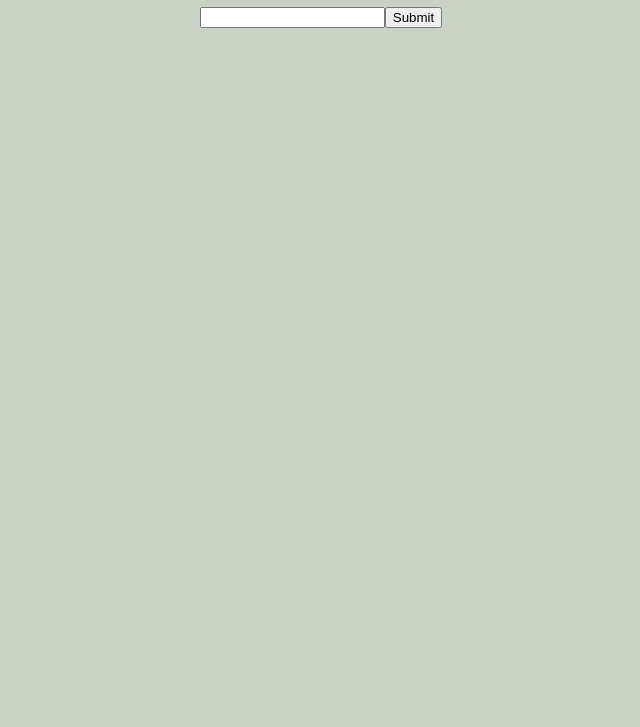
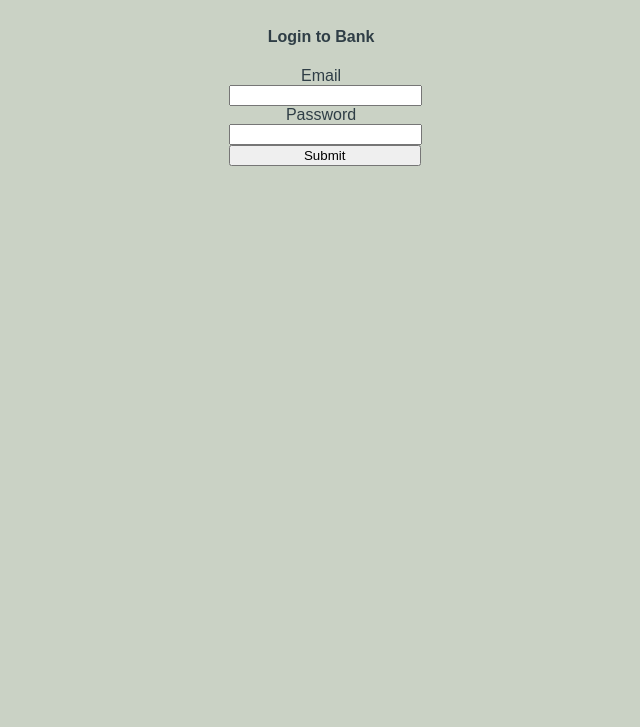
Before and after one commit to ashtheamin/bank, a plain HTML site: page src/static/index.html in a window 1280 px wide. Shown: the part 73-800 px from the top of the page, without its empty margins (319-959 px from the left). Drawn offline with Linux system fonts and the light colour scheme.

Commit message:
Add cookie sending and form

```diff
--- a/src/static/index.css
+++ b/src/static/index.css
@@ -4,3 +4,12 @@ html {
     background-color: #CAD2C5;
     color: #2F3E46
 }
+
+input {
+    display: block;
+    width: 100%;
+}
+
+.submit {
+    width:104%;
+}
--- a/src/static/index.js
+++ b/src/static/index.js
@@ -2,18 +2,40 @@ function renderLoginForm() {
     const loginForm = document.createElement("form");
     loginForm.setAttribute("method", "post");
     loginForm.setAttribute("action", "/recieveUserLoginForm");
+    loginForm.setAttribute("style", "display: inline-block;")
 
-    const userName = document.createElement("input");
-    userName.setAttribute("type", "text");
-    userName.setAttribute("name", "userName");
-    userName.setAttribute("id", "userName");
+    const header = document.createElement("h4");
+    header.textContent = "Login to Bank";
+
+    const emailLabel = document.createElement("label");
+    emailLabel.textContent = "Email"
+    const email = document.createElement("input");
+    email.setAttribute("type", "text");
+    email.setAttribute("name", "email");
+    email.setAttribute("id", "email");
+    email.setAttribute("autocomplete", "current-email")
+
+    const passwordLabel = document.createElement("label");
+    passwordLabel.textContent = "Password";
+    const password = document.createElement("input");
+    password.setAttribute("type", "password");
+    password.setAttribute("name", "password");
+    password.setAttribute("id", "password");
+    password.setAttribute("autocomplete", "current-password")
 
     const submit = document.createElement("input");
     submit.setAttribute("type", "submit");
+    submit.setAttribute("class", "submit")
 
-    loginForm.appendChild(userName);
+    loginForm.appendChild(header);
+    loginForm.appendChild(emailLabel);
+    loginForm.appendChild(email);
+    loginForm.appendChild(passwordLabel);
+    loginForm.appendChild(password);
     loginForm.appendChild(submit);
     document.getElementsByTagName("body")[0].appendChild(loginForm);
 }
 
 renderLoginForm();
+
+console.log(document.cookie)
```
Also changed, not shown: 1 other file.
